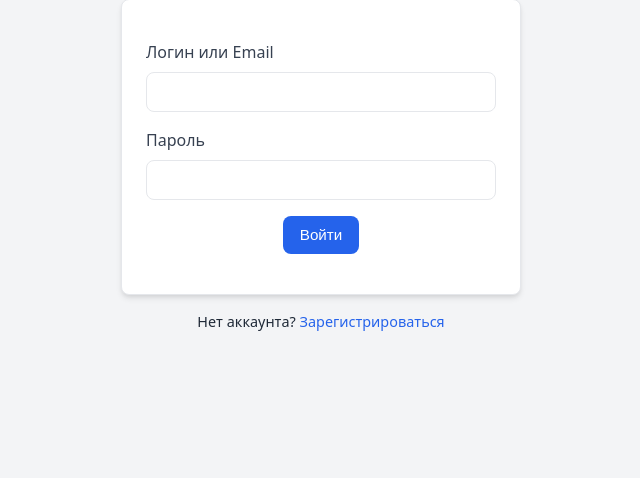
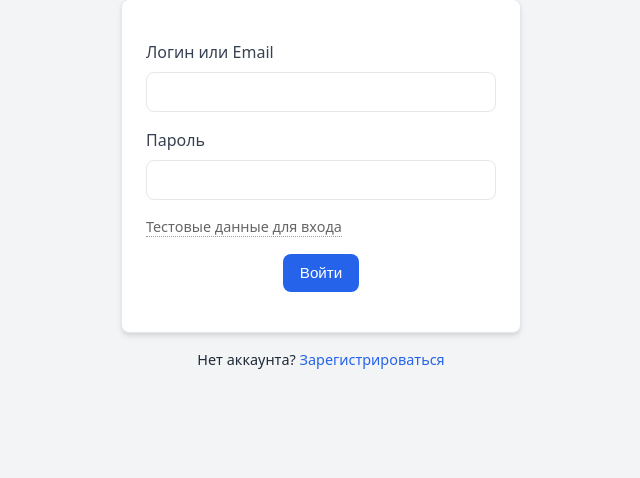
Before and after one commit to ARKADIY3/wildlife-store, a PHP site: page /login.php in a window 1280 px wide. Shown: the part 200-678 px from the top of the page, without its empty margins (319-959 px from the left). Run offline with PHP 8.4, Linux system fonts and the light colour scheme; data comes from the database, SQL or seed files in the repository.

Commit message:
Auto-sync after agent response

```diff
--- a/login.php
+++ b/login.php
@@ -75,6 +75,9 @@ include 'includes/header.php';
             <label for="password">Пароль</label>
             <input id="password" type="password" name="password" required>
         </p>
+        <p style="margin: 10px 0; font-size: 0.9em; color: #666;">
+            <span title="Админ: admin / 123456&#10;Пользователь: user / 123456" style="cursor: help; border-bottom: 1px dotted #999;">Тестовые данные для входа</span>
+        </p>
         <p class="auth-button-center"><button type="submit">Войти</button></p>
     </form>
 
```
